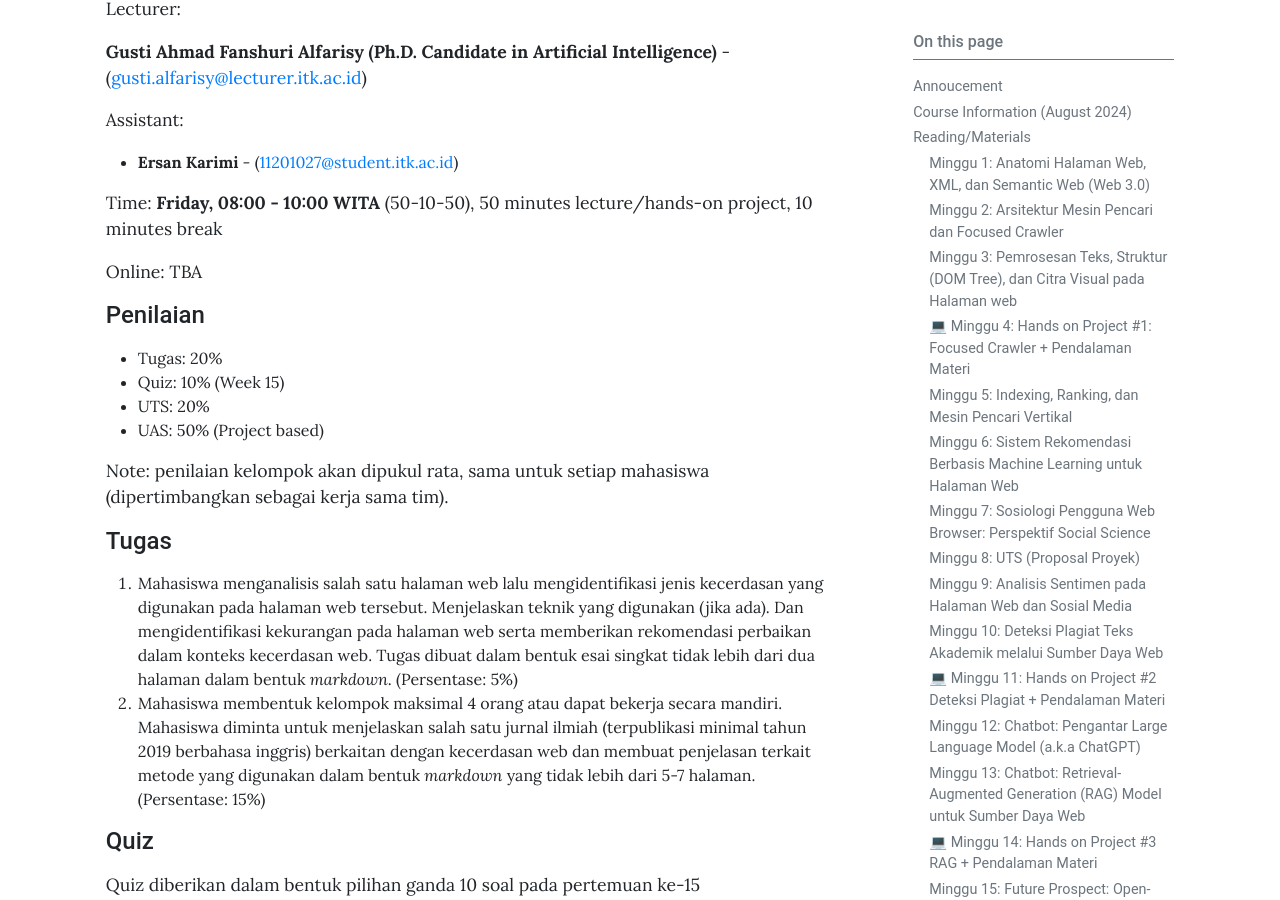
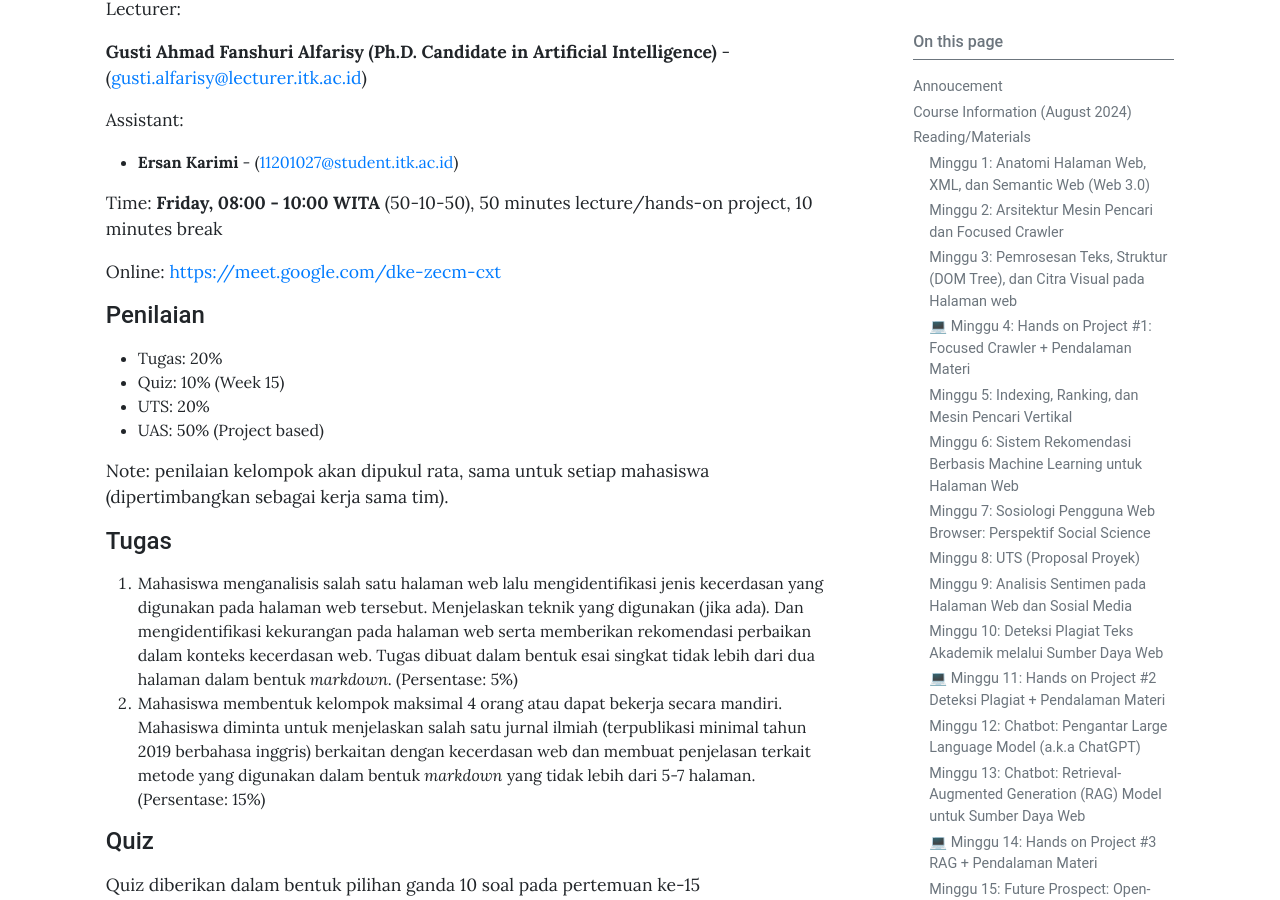
Before and after one commit to gusti-alfarisy/gusti-alfarisy.github.io, a Jekyll site: the page built from pages/mk/web.md, in a window 1280 px wide and 900 px high, scrolled down 1350 px. Built offline with Jekyll 4.4.1, drawn with Linux system fonts in a browser that asks for light colours.

Commit message:
update annoucement, gmeet link

```diff
--- a/pages/mk/web.md
+++ b/pages/mk/web.md
@@ -54,7 +54,7 @@ Assistant:
 
 Time: **Friday, 08:00 - 10:00 WITA** (50-10-50), 50 minutes lecture/hands-on project, 10 minutes break
 
-Online: TBA
+Online: [https://meet.google.com/dke-zecm-cxt](https://meet.google.com/dke-zecm-cxt)
 
 #### Penilaian
 
```
